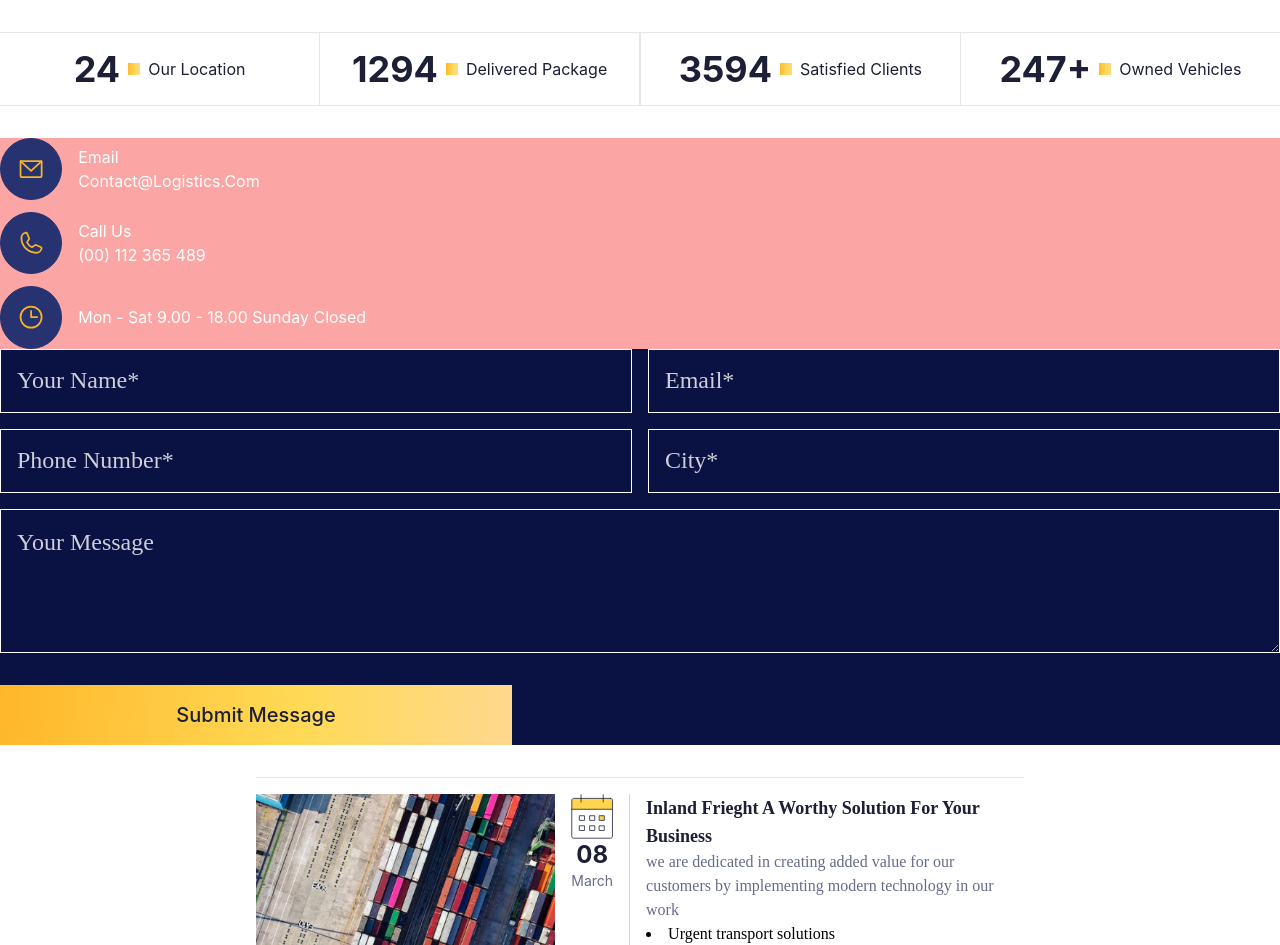
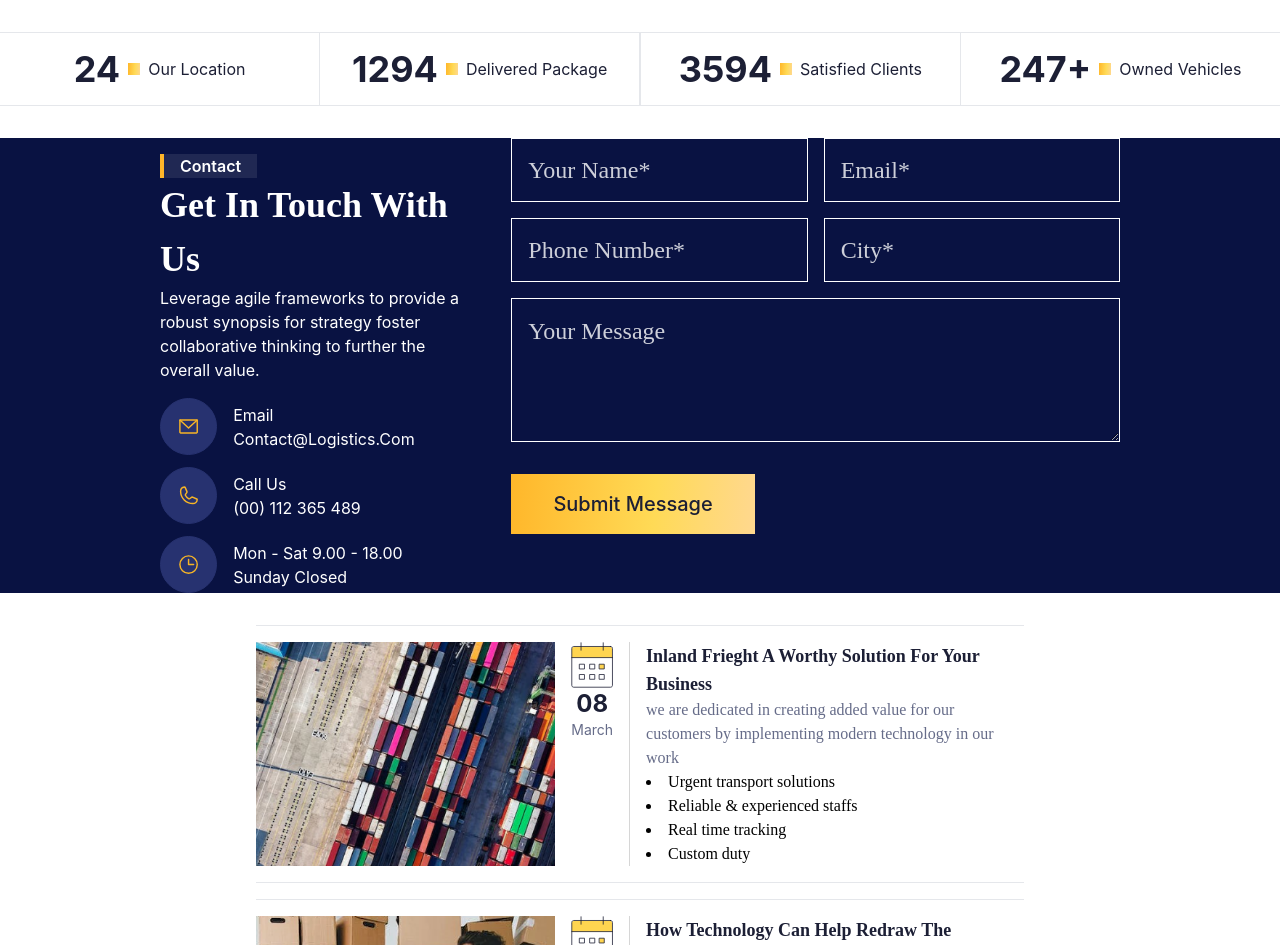
Before and after one commit to smartcollins/logistics, a React (Create React App) app: page / in a window 1280 px wide. Shown: the part 640-1585 px from the top of the page. Built offline with nearby package versions, Linux system fonts and the light colour scheme.

Commit message:
modifying Home

```diff
--- a/src/pages/Home.jsx
+++ b/src/pages/Home.jsx
@@ -20,15 +20,23 @@ const Home = ()=>{
             <div>{banner.slice(0, 1).map((item, idx) => <Banner key={idx} {...item} />)}</div>
             <Stat/>
             <div style={{backgroundColor: color.blueBg}}>
+                <div className='flex gap-8 w-3/4 mx-auto'>
+                    <div className='text-white w-1/3 space-y-4'>
                         <div>
-                    <div className='bg-red-300 space-y-3'>
+                            <Caption txt={"contact"} txt2={"get in touch with us"}/>
+                            <p className='-mt-4'>Leverage agile frameworks to provide a robust synopsis for strategy foster collaborative thinking to further the overall value.</p>
+                        </div>
+                        <div className='space-y-3'>
                             <Icon alt={true}/>
                         </div>
+                    </div>
+                    <div>
                         <div className=' space-y-4 md:space-y-0 md:grid grid-rows-4 grid-cols-2 gap-4 font-["League_Spartan"] capitalize text-4xl'>
                             <Input/>
                             <textarea placeholder='Your Message' className=' indent-4 placeholder:py-4 text-2xl lg:placeholder:text-2xl placeholder:text-lg placeholder:text-white/80 placeholder:text-white bg-transparent border border-white w-full col-span-2 row-span-2' name="" id=""></textarea>
                         </div>
                         <button style={{ color: color.darkTxt, background: `linear-gradient(94.06deg, ${color.grdt} -1.21%, ${color.grdt2} 58.66%, ${color.grdt3} 116.84%)` }} className='font-medium capitalize text-center mt-8 py-2 w-full md:text-xl md:py-4 md:w-2/5'>submit message</button>
+                    </div>
                 </div>
             </div>
             <div className=' space-y-4 mx-4 lg:my-8 lg:w-3/4 lg:mx-auto xl:w-3/5'>
```
Lines whose indentation alone changed are shown as unchanged.
